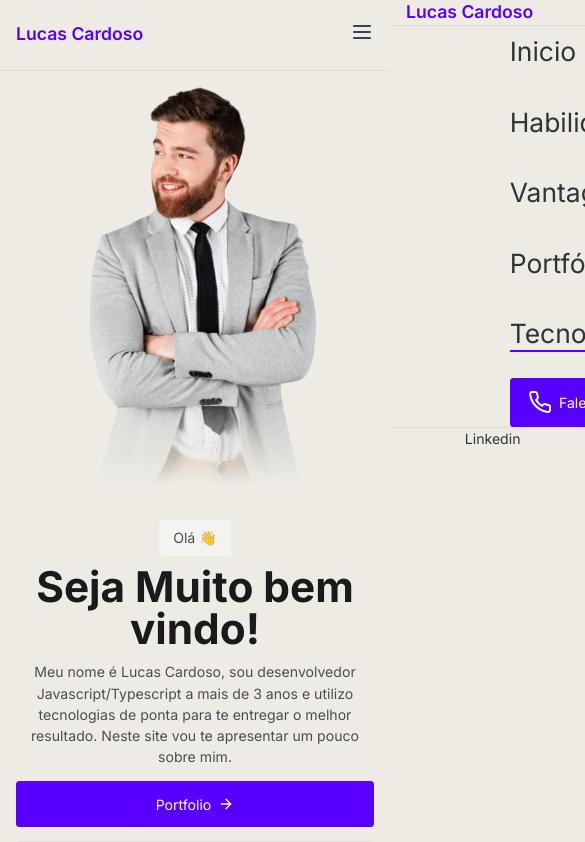
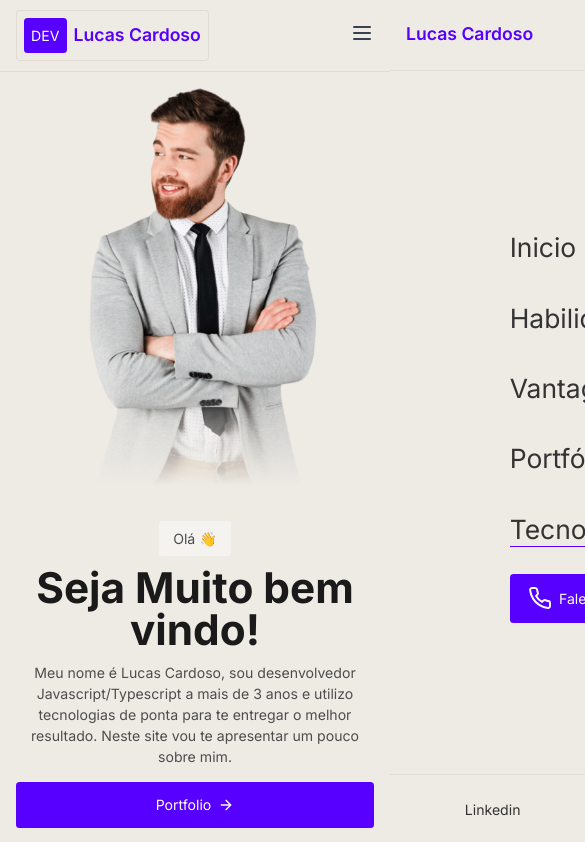
Before and after one commit to lucascardosopsd/portfolio, a Next.js app: page / in a window 390 px wide. Shown: the top 842 px of the page, 585 px wide, since content can reach past the window. Built offline with nearby package versions, Linux system fonts and the light colour scheme.

Commit message:
fix: mobile header

```diff
--- a/src/app/(home)/layout.tsx
+++ b/src/app/(home)/layout.tsx
@@ -1,16 +1,12 @@
 "use client";
-
 import { ReactNode } from "react";
 import Header from "../../components/Header";
 import Footer from "../../components/Footer";
-import Headroom from "react-headroom";
 
 const layout = ({ children }: { children: ReactNode }) => {
   return (
     <>
-      <Headroom>
-        <Header />
-      </Headroom>
+      <Header />
       <main className="min-h-screen">{children}</main>
       <Footer />
     </>
--- a/src/components/Header.tsx
+++ b/src/components/Header.tsx
@@ -3,13 +3,15 @@ import NavLink from "./CustomLink";
 import { Phone } from "lucide-react";
 import MobileMenu from "./MobileMenu";
 import { navLinks } from "../constants";
+import Headroom from "react-headroom";
+import Logo from "./Logo";
 
 const Header = () => {
   return (
-    <header className="flex items-center justify-between h-20 max-width border-b border-peach bg-peach-600">
-      <Link href="/">
-        <h5 className="text-purple text-xl font-semibold">Lucas Cardoso</h5>
-      </Link>
+    <div className="flex w-full items-center border-b border-peach ">
+      <Headroom className="w-full hidden tablet:block justify-end bg-peach-600">
+        <header className="flex items-center justify-between h-20 max-width w-full z-10 bg-peach-600">
+          <Logo />
           <nav className="flex items-center gap-12 max-tablet:hidden">
             <ul className="flex items-center gap-8">
               {navLinks.map((link, index) => (
@@ -26,8 +28,14 @@ const Header = () => {
               </Link>
             </ul>
           </nav>
+        </header>
+      </Headroom>
+
+      <header className="flex items-center justify-between h-20 max-width border-peach w-full z-10 tablet:hidden">
+        <Logo />
         <MobileMenu />
       </header>
+    </div>
   );
 };
 
--- a/src/sections/Hero.tsx
+++ b/src/sections/Hero.tsx
@@ -44,7 +44,7 @@ const Hero = () => {
       {/* Right */}
       <div className="flex flex-1">
         <div className="relative w-full h-full my-auto">
-          <div className="absolute bottom-0 w-full h-1/4 z-10 bg-gradient-to-t from-peach-600 to-transparent" />
+          <div className="absolute bottom-0 w-full h-1/4 z-0 bg-gradient-to-t from-peach-600 to-transparent" />
           <Image
             src="/images/me.png"
             alt="Foto Desenvolvedor"
```
Lines whose indentation alone changed are shown as unchanged.
